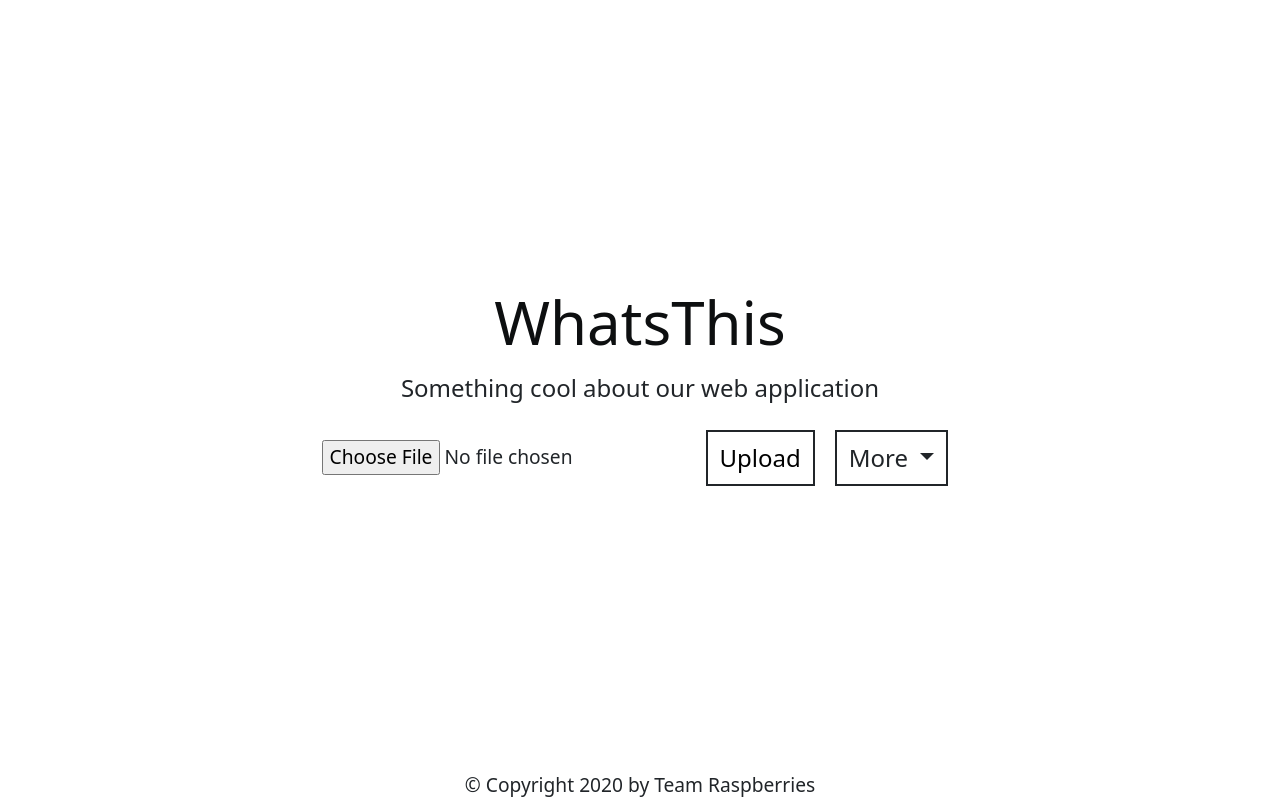
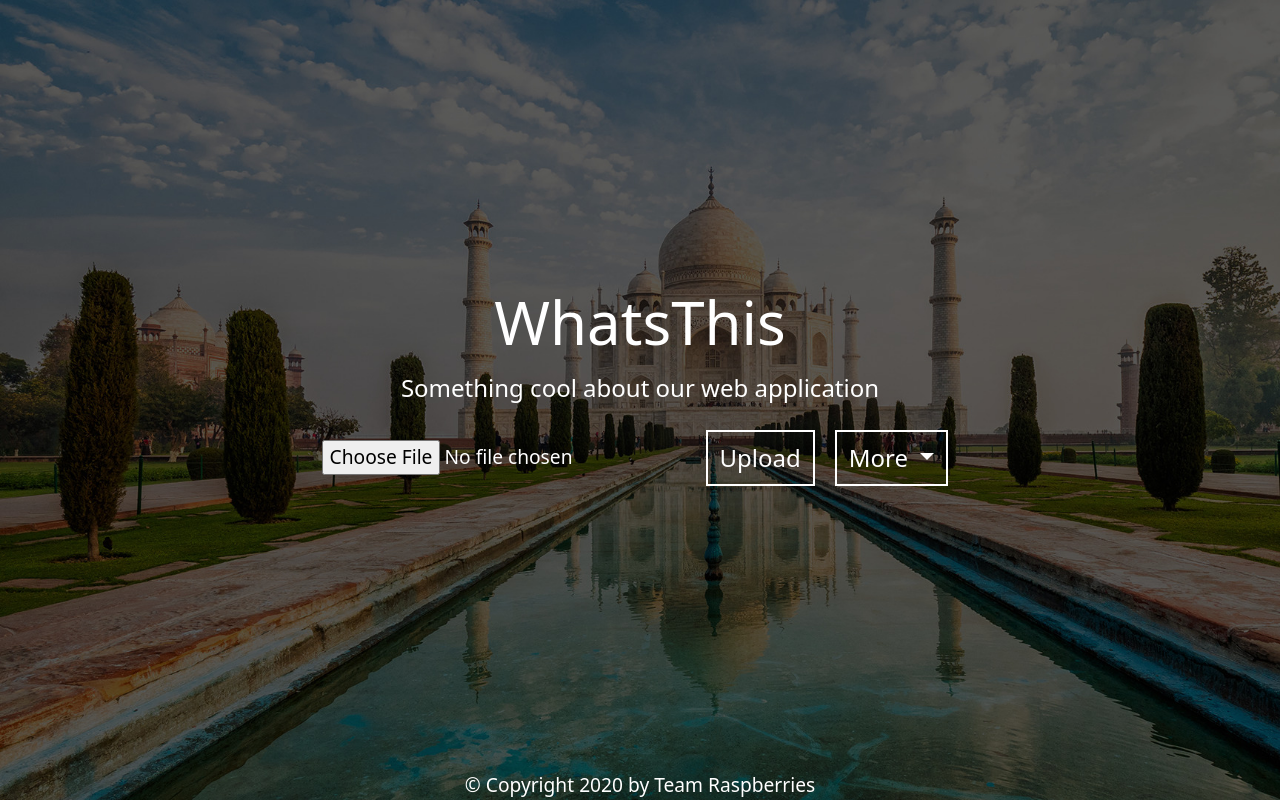
Before and after one commit to jordan-git/landmark-app, a PHP site: template src/templates/home.twig in a window 1280 px wide. Run offline with PHP 8.4, Linux system fonts and the light colour scheme; the template is opened without the code that fills it, so the values that code supplies are empty; some libraries are stand-ins or nearby versions.

Commit message:
Background image and some style for landing

```diff
--- a/src/public/css/landing.css
+++ b/src/public/css/landing.css
@@ -9,9 +9,6 @@
 #landing a {
     color: inherit;
     text-decoration: none;
-    background-image: url('');
-    background-size: cover;
-    filter: brightness(40%);
 }
 
 .buttons form {
@@ -28,9 +25,10 @@
 #upload-btn,
 #more-btn,
 .btn {
+    color: white;
     font-size: 100%;
     font-family: inherit;
-    border: 2px solid #212529;
+    border: 2px solid #ffffff;
     border-radius: 0;
     background: transparent;
     margin: 0 10px;
@@ -44,6 +42,19 @@
 #upload-btn:hover,
 #more-btn:hover,
 .btn:hover {
-    background: lightskyblue;
+    color: black;
+    background: white;
     transition: 0.1s ease-in-out;
 }
+
+.dropdown-item:hover {
+    color: white !important;
+    background: #747474;
+    transition: 0.1s ease-in-out;
+}
+
+body {
+    color: white !important;
+    background: url('/images/background.jpg');
+    background-size: cover;
+}
--- a/src/public/css/main.css
+++ b/src/public/css/main.css
@@ -12,7 +12,6 @@ body {
     flex: 1 0;
     display: flex;
     flex-direction: column;
-    margin: 0 20px;
 }
 
 nav {
--- a/src/templates/base.twig
+++ b/src/templates/base.twig
@@ -3,7 +3,7 @@
     <head>
         <link rel="shortcut icon" type="image/jpg" href="favicon.ico"/>
         {% block css %}
-            <link rel="stylesheet" href="css/bootstrap.min.css">
+            <link rel="stylesheet" href="css/bootstrap.min.css" media="all">
             <link rel="stylesheet" href="css/main.css" />
         {% endblock %}
 
```
Also changed, not shown: src/public/images/background.jpg (added).
